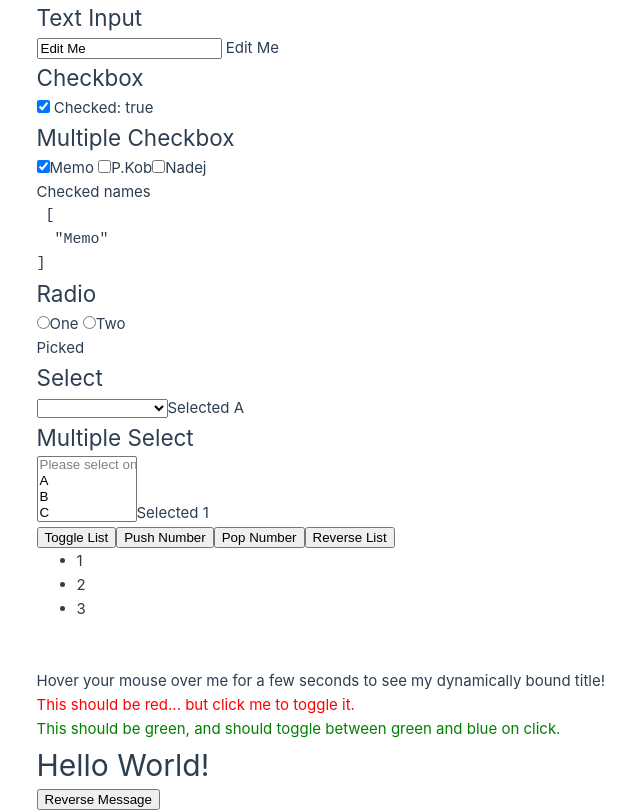
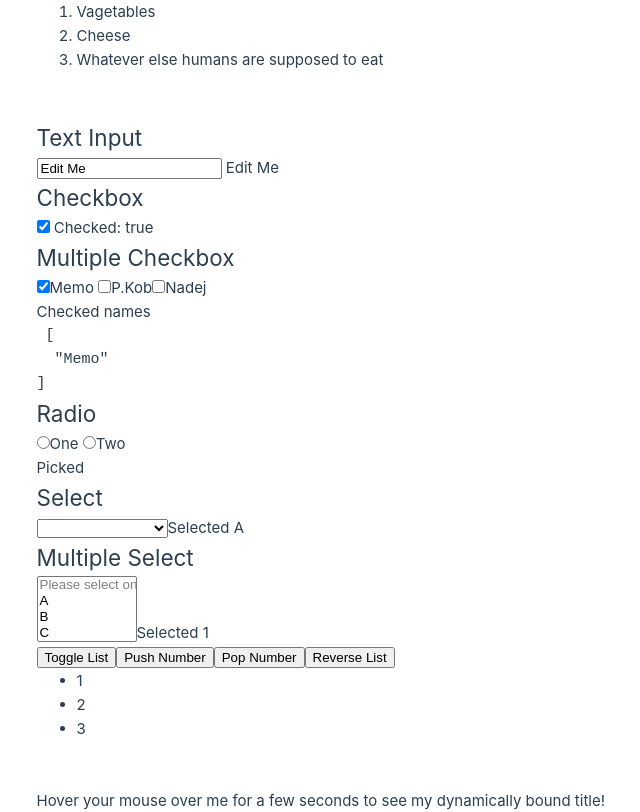
Before and after one commit to Memiez/lab2vuejs, a Vue app: page / in a window 1280 px wide. Shown: the top 812 px of the page, without its empty margins (35-675 px from the left). Built offline with nearby package versions, Linux system fonts and the light colour scheme.

Commit message:
TodoItem

```diff
--- a/src/App.vue
+++ b/src/App.vue
@@ -7,11 +7,15 @@ import HandingUserInput from "./components/HandingUserInput.vue";
 import AttributeBindings from "./components/AttributeBindings.vue";
 import ConditionsAndLoops from "./components/ConditionsAndLoops.vue";
 import FormBindings from "./components/FormBindings.vue";
+import SimpleComponents from "./components/SimpleComponents.vue";
 </script>
 
 <!--เรียกใช้ Component ใน template-->
 <template>
   <div>
+    <SimpleComponents />
+    <br /><br />
+
     <FormBindings />
     <br />
     <ConditionsAndLoops />
--- /dev/null
+++ b/src/components/SimpleComponents.vue
@@ -0,0 +1,15 @@
+<script setup lang="ts">
+import { ref } from "vue";
+import TodoItem from "./TodoItem.vue";
+const groceryList = ref([
+  { id: 0, text: "Vagetables" },
+  { id: 1, text: "Cheese" },
+  { id: 2, text: "Whatever else humans are supposed to eat" },
+]);
+</script>
+
+<template>
+  <ol>
+    <TodoItem v-for="item of groceryList" :key="item.id" :todo="item" />
+  </ol>
+</template>
--- /dev/null
+++ b/src/components/TodoItem.vue
@@ -0,0 +1,17 @@
+<script setup lang="ts">
+export interface Eatable {
+  id: number;
+  text: string;
+}
+import type { PropType } from "vue";
+const prop = defineProps({
+  todo: {
+    type: Object as PropType<{ id: number; text: string }>,
+    required: true,
+  },
+});
+</script>
+
+<template>
+  <li>{{ todo.text }}</li>
+</template>
```
